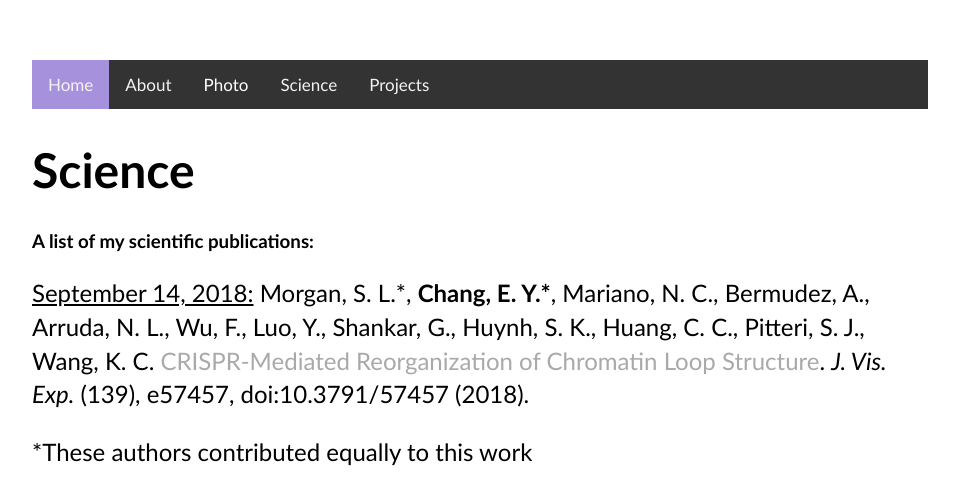
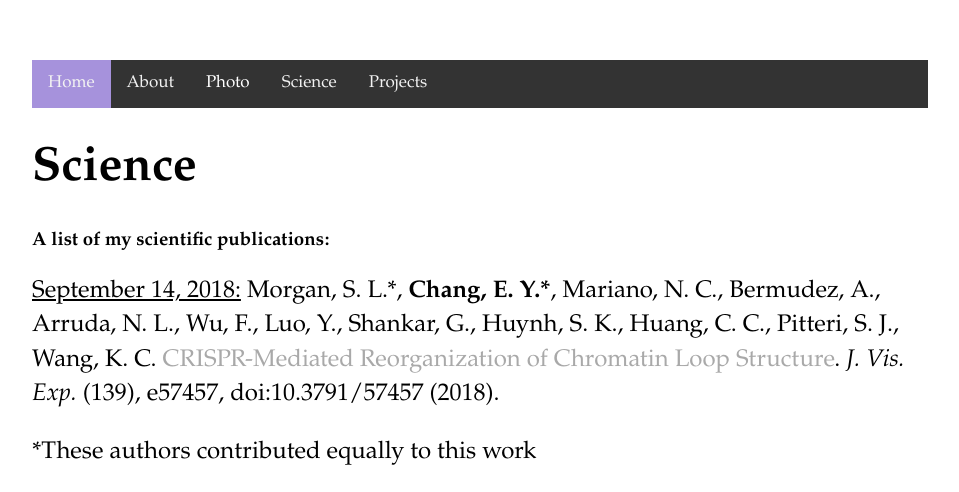
Before and after one commit to echang17/echang17.github.io, a Jekyll site: the page built from science/index.html, in a window 1280 px wide. Shown: the top 492 px of the page, without its empty margins (160-1119 px from the left). Built offline with Jekyll 4.4.1, drawn with Linux system fonts in a browser that asks for light colours; grey boxes are pictures that could not be loaded.

Commit message:
Update main.css

```diff
--- a/css/main.css
+++ b/css/main.css
@@ -122,7 +122,7 @@ body {
 }
 /*FOOTER*/
 footer ul {
-    font-family: 'Trebuchet MS', Helvetica, sans-serif;
+    font-family: "Palatino Linotype", "Book Antiqua", Palatino, serif;
     padding: 0px;
     list-style: none;
     font-weight: bold;
@@ -142,11 +142,11 @@ a:hover {
 }
 h1 {
     font-size: 3em;
-    font-family: 'Trebuchet MS', Helvetica, sans-serif;
+    font-family: "Palatino Linotype", "Book Antiqua", Palatino, serif;
 }
 p {
     font-size: 1.5em;
-    font-family: 'Trebuchet MS', Helvetica, sans-serif;
+    font-family: "Palatino Linotype", "Book Antiqua", Palatino, serif;
     line-height: 1.4em;
     color: black;
 }
@@ -158,7 +158,7 @@ footer {
 ul.posts {
     margin: 20px auto 40px;
     font-size: 1.5em;
-    font-family: 'Trebuchet MS', Helvetica, sans-serif;
+    font-family: "Palatino Linotype", "Book Antiqua", Palatino, serif;
 }
 
 ul.posts li {
@@ -166,12 +166,12 @@ ul.posts li {
 }
 
 .page-title {
-    font-family: 'Trebuchet MS', Helvetica, sans-serif;
+    font-family: "Palatino Linotype", "Book Antiqua", Palatino, serif;
     color: black;
 }
 
 .main-blurb {
-    font-family: 'Trebuchet MS', Helvetica, sans-serif;
+    font-family: "Palatino Linotype", "Book Antiqua", Palatino, serif;
     font-color: #ffffff;
     text-align: center;
     position: relative;
@@ -195,7 +195,7 @@ ul.posts li {
 }
 
 .blurb {
-    font-family: 'Trebuchet MS', Helvetica, sans-serif;
+    font-family: "Palatino Linotype", "Book Antiqua", Palatino, serif;
     color: black;
 }
 
@@ -219,7 +219,7 @@ ul.posts li {
 
 * {
     box-sizing: border-box;
-    font-family: 'Trebuchet MS', Helvetica, sans-serif;
+    font-family: "Palatino Linotype", "Book Antiqua", Palatino, serif;
 
 }
 /*took out double body*/
@@ -290,7 +290,7 @@ ul.posts li {
 }*/
 
 .profile-container p {
-    font-family: 'Trebuchet MS', Helvetica, sans-serif;
+    font-family: "Palatino Linotype", "Book Antiqua", Palatino, serif;
     color: black;
     text-align: left;
     font-size: 1.5em;
```
